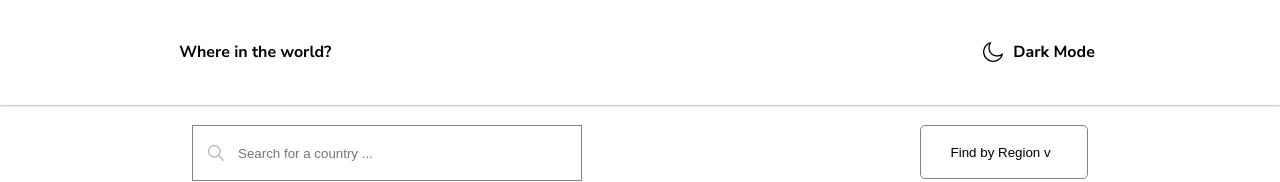
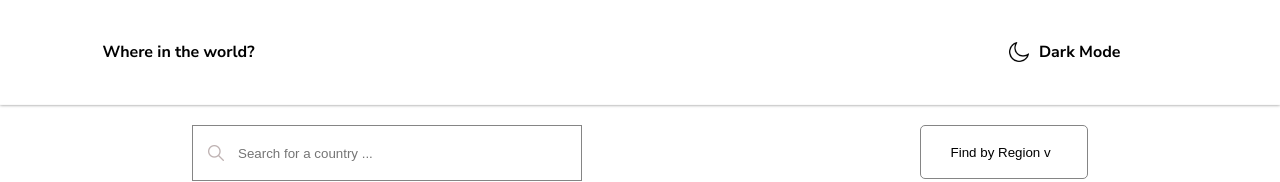
Before and after one commit to Haywayaheadshot/rest-countries-api-with-color-theme-switcher, a React (Create React App) app: page / in a window 1280 px wide. Shown: the top 182 px of the page. Built offline with nearby package versions, Linux system fonts and the light colour scheme; no server answers.

Commit message:
Add padding to nav-bar-container

```diff
--- a/src/styles/nav-bar.css
+++ b/src/styles/nav-bar.css
@@ -3,8 +3,7 @@
   flex-direction: row;
   justify-content: space-between;
   align-items: center;
-
-  /* width: 100vw; */
+  padding: 0 3vw 0 5vw;
   border-bottom: 1px solid hsl(0, 0%, 98%);
   background-color: hsl(0, 0%, 100%);
   box-shadow: 0 0 3px 0 hsl(0, 0%, 52%);
@@ -17,6 +16,7 @@
 .nav-bar-container h3 {
   font-size: 16px;
   padding: 3vh 4vw;
+  cursor: none;
 }
 
 .night .nav-bar-container h3 {
@@ -25,6 +25,6 @@
 
 @media (min-width: 745px) {
   .nav-bar-container {
-    padding: 0 10vw;
+    padding: 0 8vw 0 4vw;
   }
 }
```
